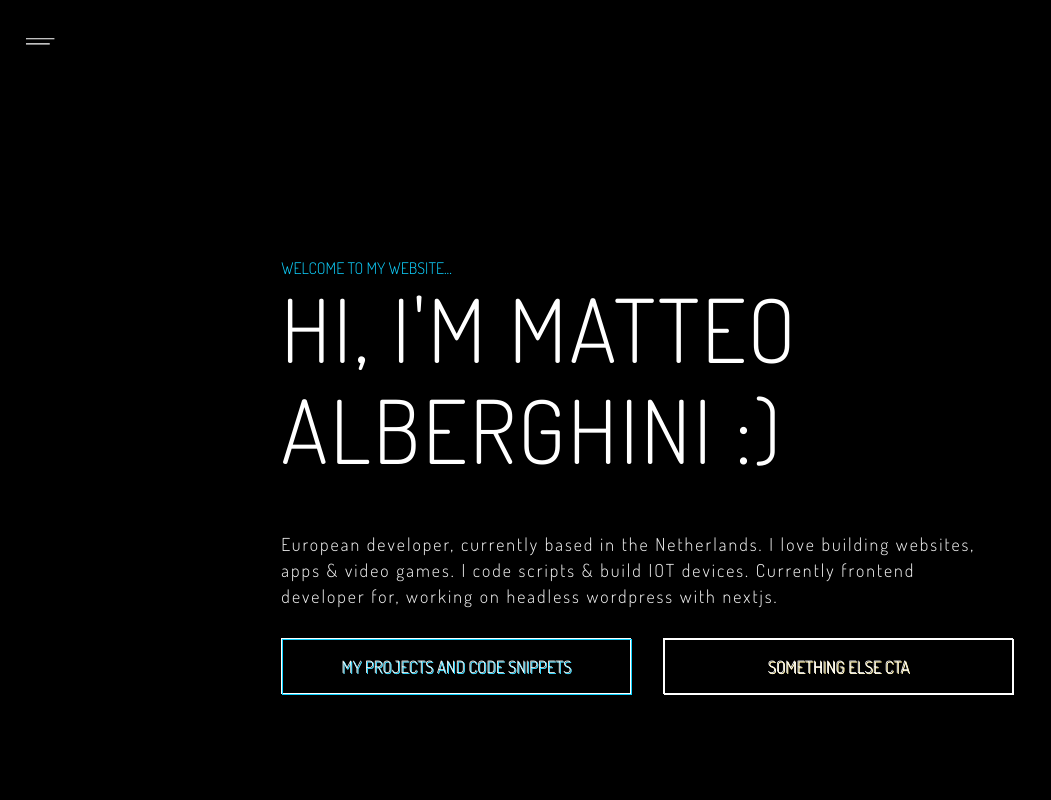
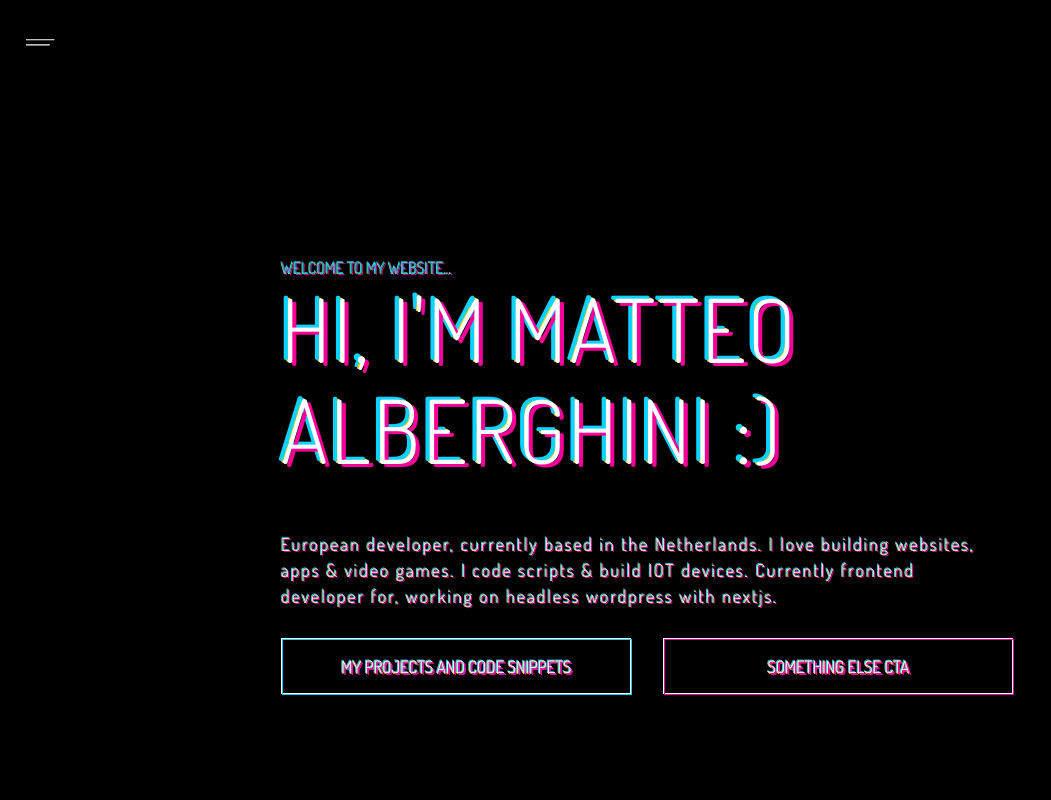
Before and after one commit to MatteoAlberghini/matteoalberghini.website, a SvelteKit app: page / in a window 1280 px wide. Shown: the top 800 px of the page, without its empty margins (0-1051 px from the left). Built offline with nearby package versions, Linux system fonts and the light colour scheme.

Commit message:
fixing color error

```diff
--- a/src/routes/+layout.svelte
+++ b/src/routes/+layout.svelte
@@ -1,7 +1,6 @@
 <!-- Scripts -->
 <script>
 	import Navigation from '../ui/layouts/Navigation.svelte'
-  import '$lib/styles/fonts.css'
 </script>
 
 <!-- Template -->
@@ -23,7 +22,7 @@
     --main-white: #FFFFFF;
     --main-off-white: #F2F2F2;
     --main-primary: rgba(15, 210, 255, 1);
-    /* --main-secondary: rgba(246, 0, 153, 1); */
+    --main-secondary: rgba(246, 0, 153, 1);
     --main-tertiary: rgba(255, 210, 0, 1);
     --main-gray: #808080;
     /* fonts */
--- a/src/styles/fonts.css
+++ /dev/null
@@ -1,25 +0,0 @@
-  /* FONTS */
-  @font-face {
-    font-family: 'Dosis';
-    src: url('/fonts/Dosis-Medium.ttf');
-    src: local('Dosis'), local('Dosis Medium'), local('Dosis-Medium');
-    font-weight: 400;
-    font-style: normal;
-    font-display: swap;
-  }
-  @font-face {
-    font-family: 'Dosis';
-    src: url('/fonts/Dosis-SemiBold.ttf');
-    src: local('Dosis-SemiBold'), local('Dosis SemiBold');
-    font-weight: 600;
-    font-style: normal;
-    font-display: swap;
-  }
-  @font-face {
-    font-family: 'Dosis';
-    src: url('/fonts/Dosis-Bold.ttf');
-    src: local('Dosis-Bold'), local('Dosis Bold');
-    font-weight: 700;
-    font-style: normal;
-    font-display: swap;
-  }
```
